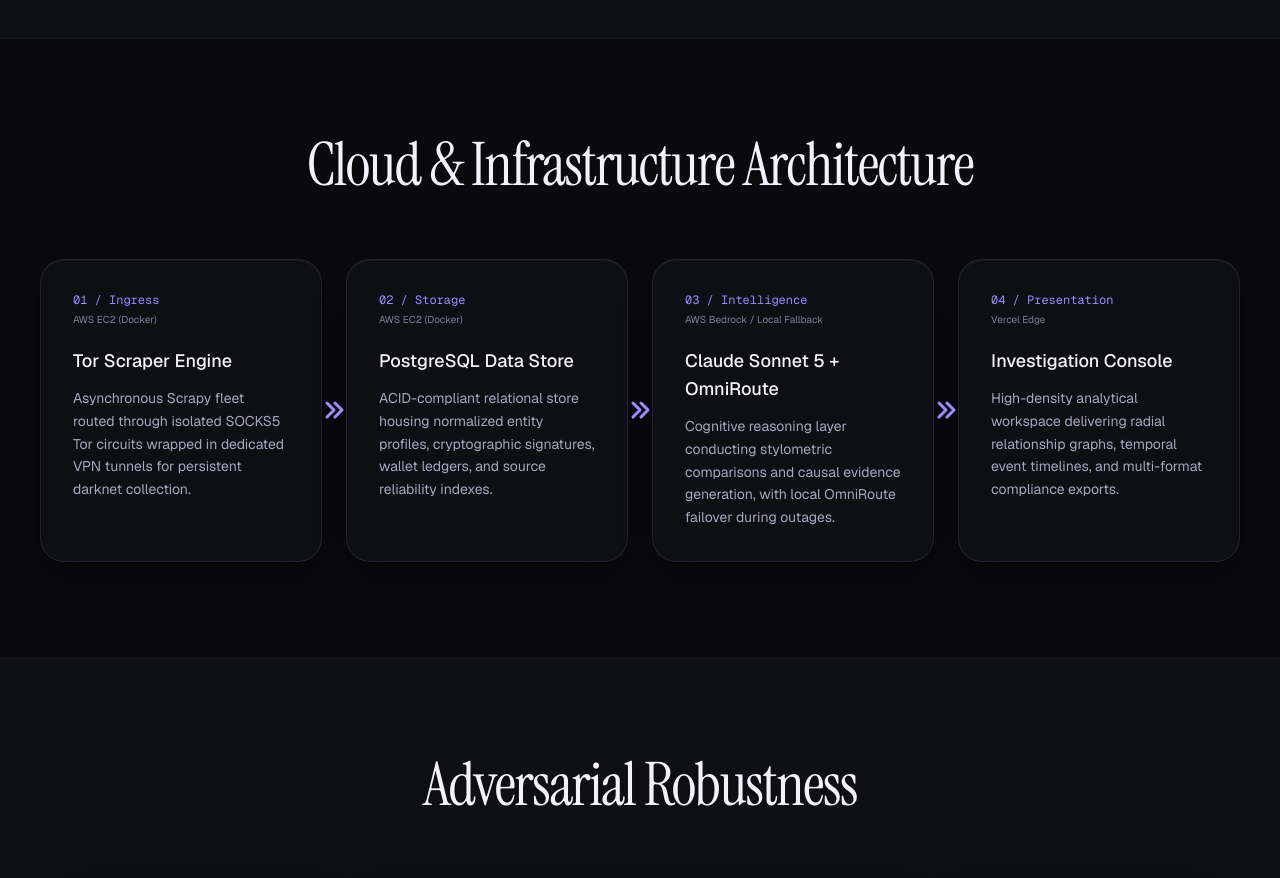
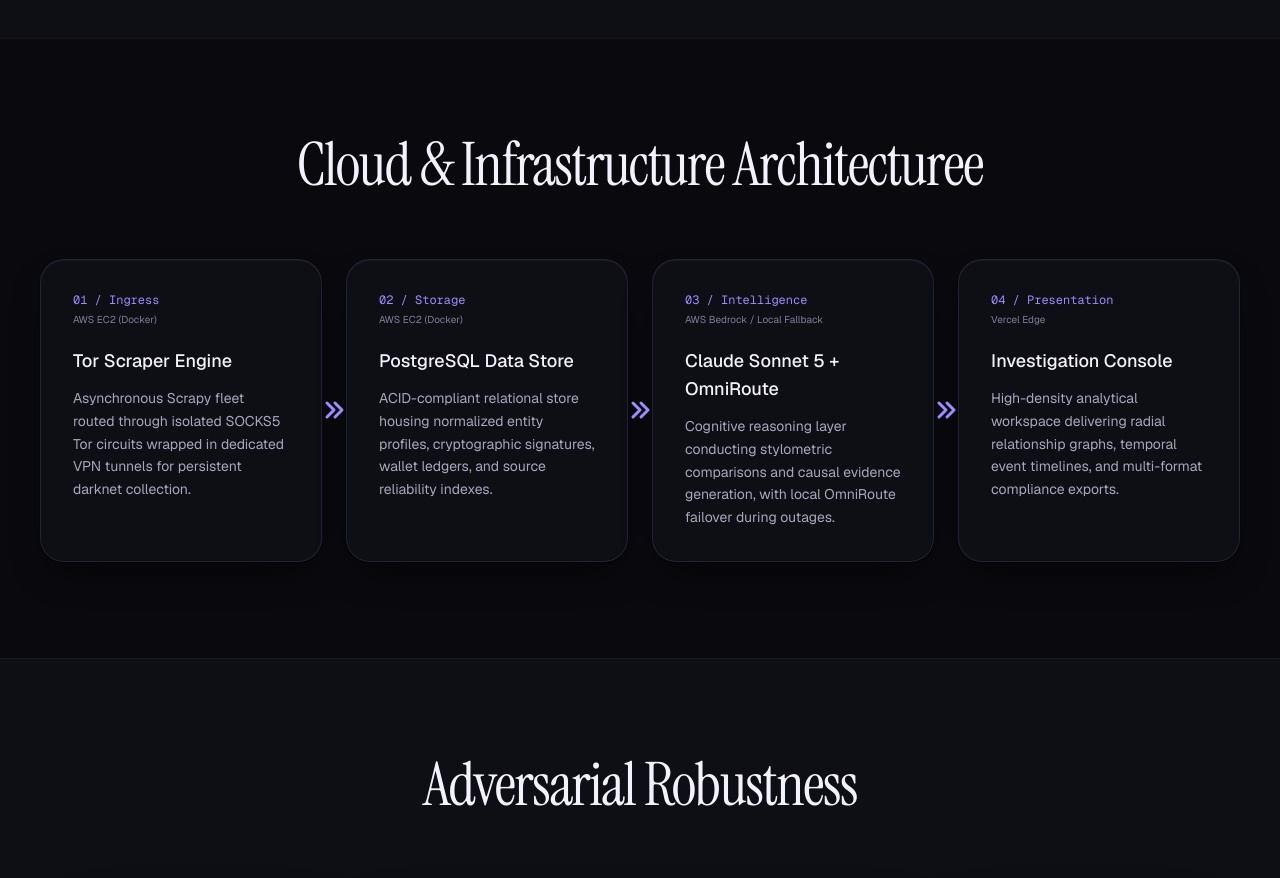
Before and after one commit to imshivlok/darktrace-ai, a React (Vite) app: page / in a window 1280 px wide. Shown: the part 3620-4498 px from the top of the page. Built offline with nearby package versions, Linux system fonts and the light colour scheme.

Commit message:
Fixed minor issues

```diff
--- a/src/pages/Home.tsx
+++ b/src/pages/Home.tsx
@@ -522,7 +522,7 @@ export default function Home({ onSearchSubmit }: HomeProps) {
       <section id="architecture" className="border-t border-line-faint py-24 px-6 lg:px-10">
         <div className="mx-auto max-w-[1400px]">
           <h2 className="text-center font-display text-5xl sm:text-6xl tracking-tight text-fg mb-16">
-            Cloud &amp; Infrastructure Architecture
+            Cloud &amp; Infrastructure Architecturee
           </h2>
 
           <div className="grid grid-cols-1 lg:grid-cols-4 gap-6 w-full relative">
```
